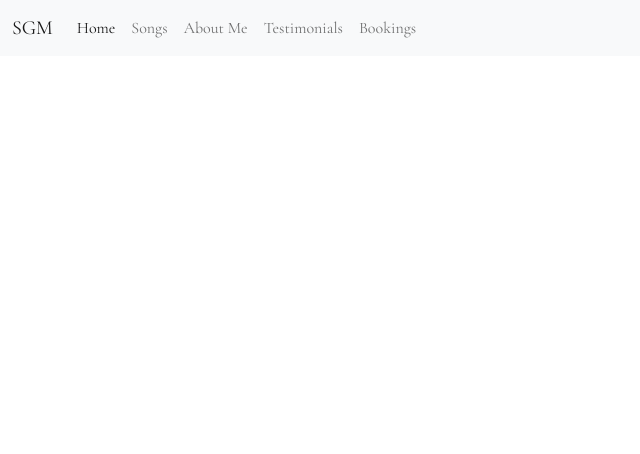
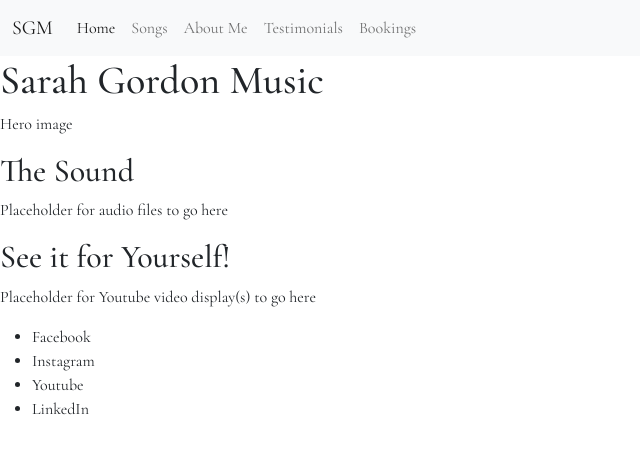
Before and after one commit to Yusuffrih/Sazzy-Sings-1stEdition, a plain HTML site: page index.html in a window 1280 px wide. Shown: the whole page, without its empty margins (0-640 px from the left). Drawn offline with nearby package versions, Linux system fonts and the light colour scheme.

Commit message:
Added structure placeholders in index.html file

```diff
--- a/index.html
+++ b/index.html
@@ -4,6 +4,7 @@
     <meta charset="UTF-8">
     <meta name="viewport" content="width=device-width, initial-scale=1.0">
     <title>Sarah Gordon Music</title>
+    <!-- Bootstrap CDN -->
     <link href="https://cdn.jsdelivr.net/npm/bootstrap@5.0.0-beta2/dist/css/bootstrap.min.css" rel="stylesheet" integrity="sha384-BmbxuPwQa2lc/FVzBcNJ7UAyJxM6wuqIj61tLrc4wSX0szH/Ev+nYRRuWlolflfl" crossorigin="anonymous">
     <link href="assets/css/style.css" rel="stylesheet" type="text/css">
 </head>
@@ -41,20 +42,29 @@
     </header>
     <!-- This is going to be the Hero Image section -->
     <section>
-
+        <h1>Sarah Gordon Music</h1>
+        <p>Hero image</p>
     </section>
     <!-- This is going to be the "The sound" section -->
     <section>
-
+        <h2>The Sound</h2>
+        <p>Placeholder for audio files to go here</p>
     </section>
     <!-- This is going to be the "See it for yourself" section -->
     <section>
-
+        <h2>See it for Yourself!</h2>
+        <p>Placeholder for Youtube video display(s) to go here</p>
     </section>
     <footer>
-
+        <ul>
+            <li>Facebook</li>
+            <li>Instagram</li>
+            <li>Youtube</li>
+            <li>LinkedIn</li>
+        </ul>
     </footer>
 
+    <!-- Bootstrap documentation scripts -->
     <script src="https://cdn.jsdelivr.net/npm/bootstrap@5.0.0-beta2/dist/js/bootstrap.bundle.min.js" integrity="sha384-b5kHyXgcpbZJO/tY9Ul7kGkf1S0CWuKcCD38l8YkeH8z8QjE0GmW1gYU5S9FOnJ0" crossorigin="anonymous"></script>
     <script src="https://cdn.jsdelivr.net/npm/@popperjs/core@2.6.0/dist/umd/popper.min.js" integrity="sha384-KsvD1yqQ1/1+IA7gi3P0tyJcT3vR+NdBTt13hSJ2lnve8agRGXTTyNaBYmCR/Nwi" crossorigin="anonymous"></script>
     <script src="https://cdn.jsdelivr.net/npm/bootstrap@5.0.0-beta2/dist/js/bootstrap.min.js" integrity="sha384-nsg8ua9HAw1y0W1btsyWgBklPnCUAFLuTMS2G72MMONqmOymq585AcH49TLBQObG" crossorigin="anonymous"></script>
```
